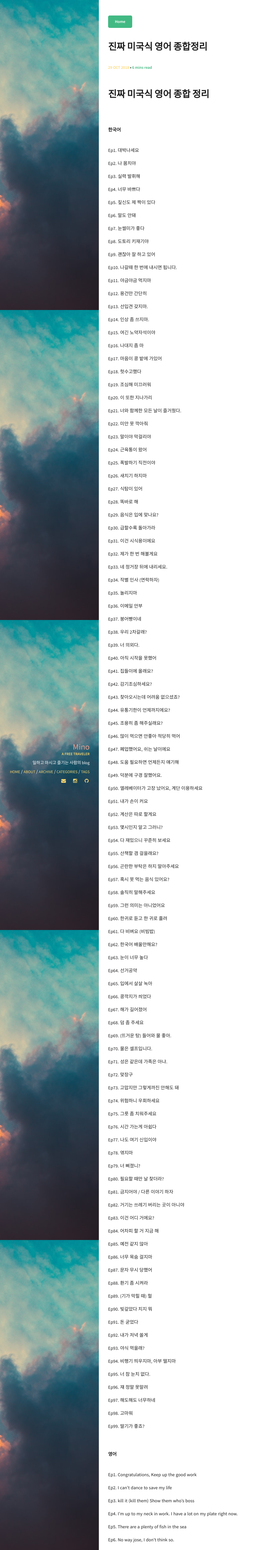
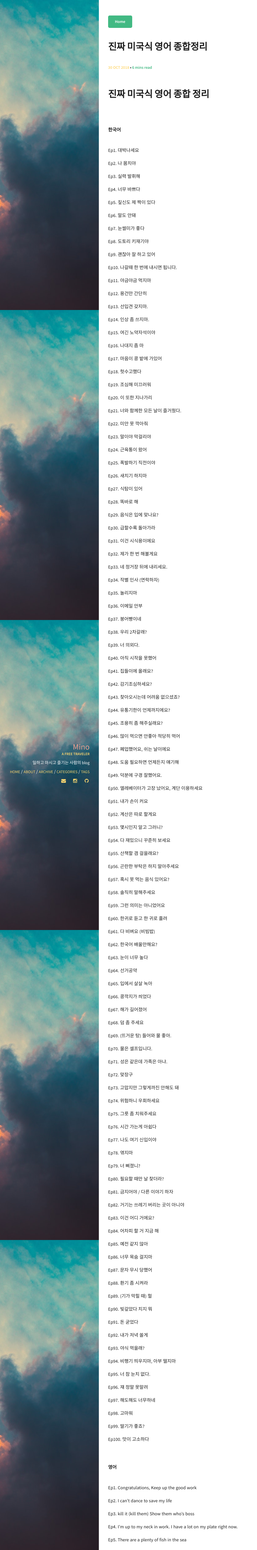
Before and after one commit to minoblog/minoblog.github.io, a Jekyll site: the page built from _posts/2018-10-30-Podcast-English-Total.md, in a window 1280 px wide. Shown: the whole page at 31% size, without its empty margins (0-832 px from the left). Built offline with Jekyll 4.4.1, drawn with Linux system fonts in a browser that asks for light colours.

Commit message:
Update and rename 2018-10-29-Podcast-English-Total.md to 2018-10-30-Podcast-English-Total.md

```diff
--- a/_posts/2018-10-29-Podcast-English-Total.md
+++ b/_posts/2018-10-30-Podcast-English-Total.md
@@ -212,6 +212,8 @@ Ep98. 고마워
 
 Ep99. 딸기가 좋죠?
 
+Ep100. 맛이 고소하다
+
 <br>
 <br>
 <b>영어</b>
@@ -417,3 +419,5 @@ Ep97. You just can't get enough, Can you
 Ep98. You don't have to say that.
 
 Ep99. Oh, nice strawberry.
+
+Ep100. This taste a bit nutty.
```
